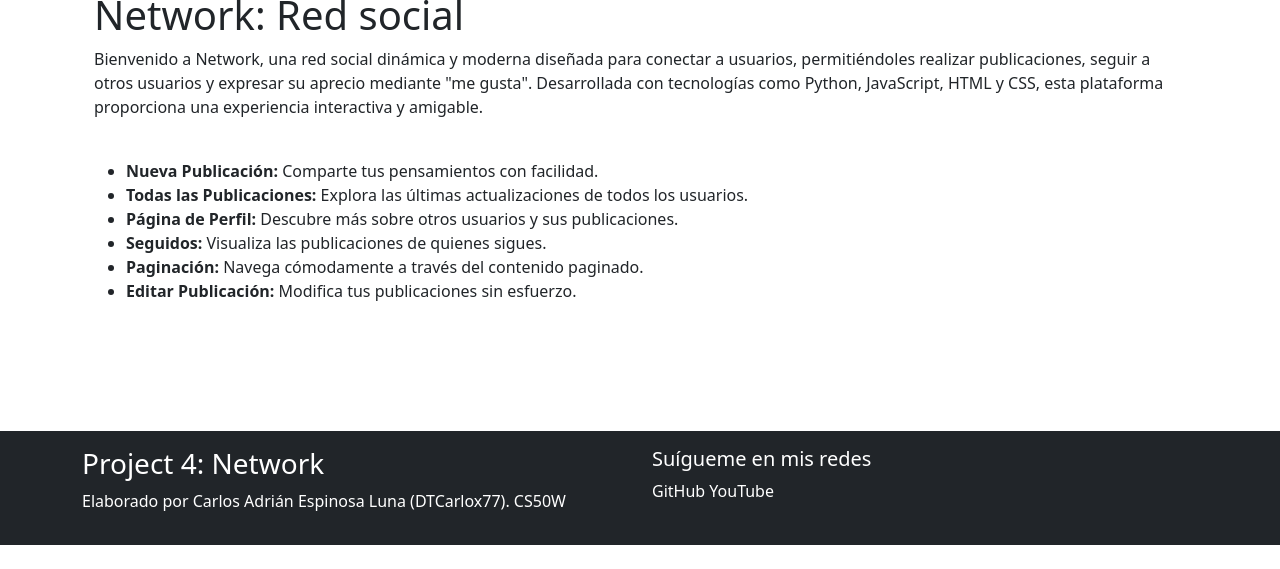
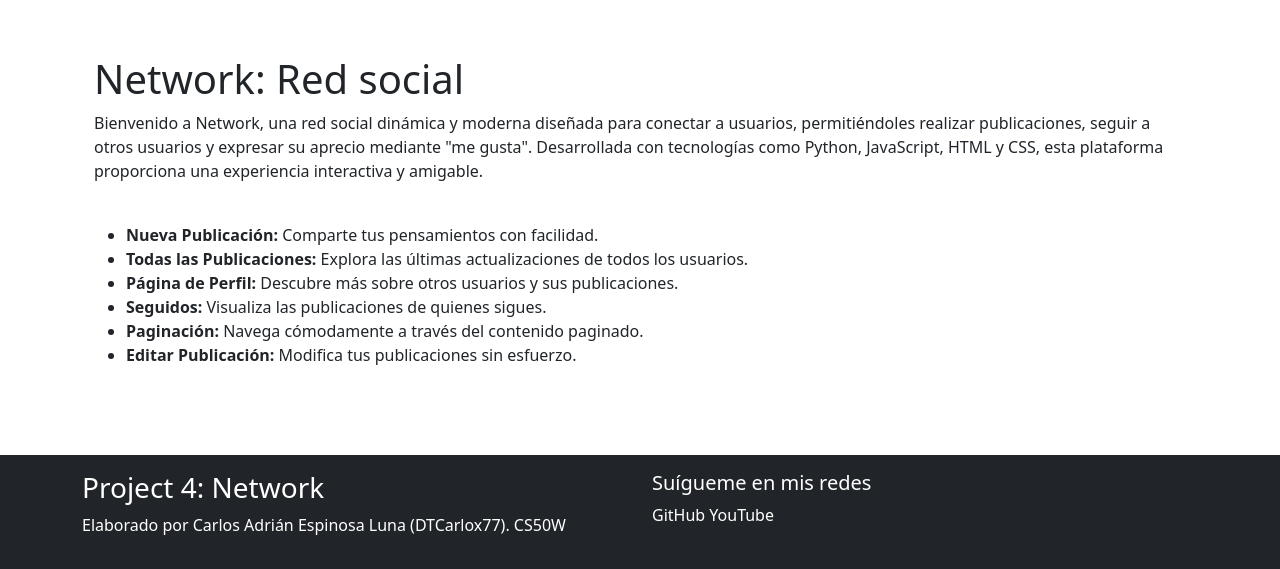
Before and after one commit to DTCarlox77/Network, a Django app: page / in a window 1280 px wide. Shown: the part 255-824 px from the top of the page. Before the commit the page ends 800 px from the top, so only its background shows below. Run offline with Django 5.2, Linux system fonts and the light colour scheme.

Commit message:
Bugs visuales corregidos

```diff
--- a/network/static/css/style.css
+++ b/network/static/css/style.css
@@ -26,13 +26,14 @@
 .portada {
     object-fit: cover;
     max-height: 150px;
-    min-width: 800px;
+    width: 100%;
 }
 
 body {
     display: flex;
     flex-direction: column;
     height: 100vh;
+    overflow-x: hidden;
 }
 
 main {
@@ -42,3 +43,7 @@ main {
 footer {
     flex-shrink: 0;
 }
+
+.cuerpo {
+    margin-top: 100px;
+}
--- a/network/templates/index.html
+++ b/network/templates/index.html
@@ -6,8 +6,8 @@
 
 <div class="container pt-4">
 
-    <div class="container">
-        <img src="https://www.psa-training.co.uk/wp-content/uploads/2017/03/Network-diagram.png" class="portada" alt="">
+    <div class="container m-2">
+        <img src="https://www.psa-training.co.uk/wp-content/uploads/2017/03/Network-diagram.png" class="portada img-fluid" alt="">
     </div>
     <br>
     <br>
--- a/network/templates/layouts/base.html
+++ b/network/templates/layouts/base.html
@@ -58,7 +58,7 @@
 
     {% endif %}
 
-    <div class="flex-grow-1 container cuerpo">
+    <div class="flex-grow-1 container mt-5">
         {% block content %}
         {% endblock %}
     </div>
```
